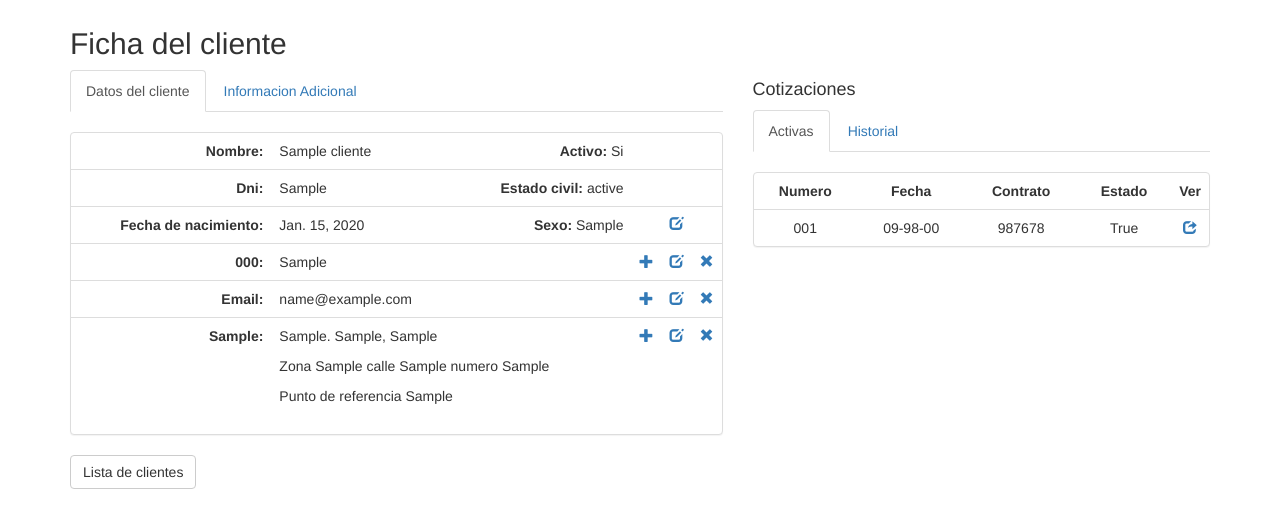
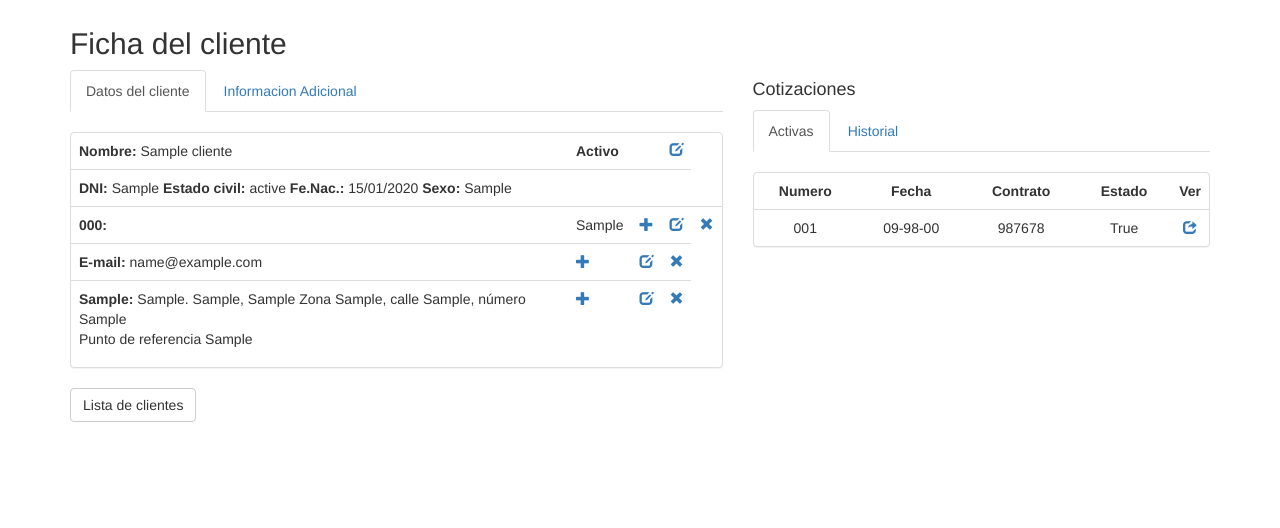
Before and after one commit to yusnelvy/mtvmcotizacion, a Django app: page /cliente/cliente_ficha/1/ in a window 1280 px wide. Shown: the part 53-581 px from the top of the page. Run offline with Django 3.2, Linux system fonts and the light colour scheme; tables that the repository leaves empty hold one stand-in row (values such as "Sample post"); some libraries are stand-ins or nearby versions.

Commit message:
Cambios de ficha de cliente

```diff
--- a/mtvmcotizacion/template/cliente/cliente_ficha.html
+++ b/mtvmcotizacion/template/cliente/cliente_ficha.html
@@ -60,23 +60,15 @@ Eliminar
               {% for i in lista_cliente %}
 
               <tr>
-                <td class="text-right"><strong>Nombre: </strong></td>
-                <td>{{ i.nombre_principal }}
-                  <span style="float:right;">
-                    <strong>Activo: </strong>
-
-                  {{ i.activo|yesno:"Si,No" }}
-
-                  </span>
-                </td>
-                <td></td>
-                <td></td>
-                <td></td>
+                <td class=""><strong>Nombre: </strong>{{ i.nombre_principal }}</td>
+                <td colspan="2"><span style="">
+                  <strong>{{ i.activo|yesno:"Activo,Inactivo" }}</strong>
+                </span></td>
+                <td><a title="Editar cliente" data-toggle="tooltip" data-placement="right" href="../../editar/{{i.id}}/" style="float:right;" class="glyphicon-asterisk glyphicon glyphicon-edit"></a></td>
               </tr>
               <tr>
-                <td class="text-right"><strong>Dni: </strong></td>
-                <td>{{ i.dni }}
-                  <span style="float:right;">
+                <td class=""><strong>DNI: </strong>{{ i.dni }}
+                  <span style="">
                     <strong>Estado civil: </strong>
 
                     {% if i.estado_civil %}
@@ -90,15 +82,8 @@ Eliminar
                     {% endif %}
 
                   </span>
-                </td>
-                <td></td>
-                <td></td>
-                <td></td>
-              </tr>
-              <tr>
-                <td class="text-right"><strong>Fecha de nacimiento:</strong></td>
-                <td>{{ i.fecha_nacimiento }}
-                  <span style="float:right;">
+                <strong>Fe.Nac.: </strong> {{ i.fecha_nacimiento|date:"d/m/Y" }}
+                  <span style="">
                     <strong>Sexo: </strong>
 
                     {% if i.sexo %}
@@ -114,9 +99,7 @@ Eliminar
                   </span>
                 </td>
                 <td></td>
-                <td>
-                  <a title="Editar_cliente" data-toggle="tooltip" data-placement="right" href="../../editar/{{i.id}}/" style="float:right;" class="glyphicon-asterisk glyphicon glyphicon-edit"></a>
-                </td>
+                <td></td>
                 <td></td>
               </tr>
 
@@ -127,7 +110,7 @@ Eliminar
               {% for i in lista_telefono_cliente %}
 
               <tr id="tr{{i.id}}">
-                <td class="text-right"><strong>{{ i.tipo_telefono }}: </strong></td>
+                <td class=""><strong>{{ i.tipo_telefono }}: </strong></td>
                 <td>{{ i.numero }}</td>
                 <td>
                   <a title="Agregar" data-toggle="tooltip" data-placement="right" href="../../../telefono/nuevo/" style="float:righ;" class="glyphicon-asterisk glyphicon glyphicon-plus"></a>
@@ -145,8 +128,7 @@ Eliminar
               {% else %}
 
               <tr>
-                <td class="text-right"><strong>Telefono: </strong></td>
-                <td></td>
+                <td class=""><strong>Telefono: </strong></td>
                 <td>
                   <a title="Agregar" data-toggle="tooltip" data-placement="right" href="../../../telefono/nuevo" style="float:righ;" class="glyphicon-asterisk glyphicon glyphicon-plus"></a>
                 </td>
@@ -160,8 +142,7 @@ Eliminar
               {% for i in lista_email %}
 
               <tr id="tr{{i.id}}">
-                <td class="text-right"><strong>Email: </strong></td>
-                <td>{{ i.email }}</td>
+                <td class=""><strong>E-mail: </strong>{{ i.email }}</td>
                 <td><a title="Agregar" data-toggle="tooltip" data-placement="right" href="../../email/nuevo" style="float:righ;" class="glyphicon-asterisk glyphicon glyphicon-plus"></a></td>
                 <td>
                   <a title="Editar" data-toggle="tooltip" data-placement="right" href="email/editar/{{i.id}}/" class="glyphicon glyphicon-edit"></a>
@@ -176,8 +157,7 @@ Eliminar
               {% else %}
 
               <tr>
-                <td class="text-right"><strong>Email: </strong></td>
-                <td></td>
+                <td class=""><strong>Email: </strong></td>
                 <td><a title="Agregar" data-toggle="tooltip" data-placement="right" href="../../email/nuevo" style="float:righ;" class="glyphicon-asterisk glyphicon glyphicon-plus"></a></td>
                 <td></td>
                 <td></td>
@@ -190,20 +170,13 @@ Eliminar
               {% for i in direccioncliente_lista %}
 
               <tr id="tr{{i.id}}">
-            <td class="text-right"><strong>{{ i.tipo_direccion }}: </strong></td>
-            <td>
-              <address>
-                <p>{{ i.zona.ciudad.provincia.pais }}.
+                <td class=""><strong>{{ i.tipo_direccion }}: </strong>
+                    {{ i.zona.ciudad.provincia.pais }}.
                     {{ i.zona.ciudad.provincia }}, {{ i.zona.ciudad }}
-              </p>
-                  <p>
-                 Zona {{ i.zona }}
-                calle {{ i.calle }} numero {{ i.numero }}
-                </p>
+                    Zona {{ i.zona }}, calle {{ i.calle }}, número {{ i.numero }}
                     <p>
                       Punto de referencia {{ i.punto_referencia }}
                     </p>
-              </address>
                 </td>
                 <td width="3">
                   <a title="Agregar" data-toggle="tooltip" data-placement="right" title="Tooltip on top" href="../../../direccion/nuevo" style="float:righ;" class="glyphicon-asterisk glyphicon glyphicon-plus"></a>
--- a/mtvmcotizacion/template/cotizacion/vehiculo_add.html
+++ b/mtvmcotizacion/template/cotizacion/vehiculo_add.html
@@ -2,13 +2,13 @@
 
 {% block titulo %}
 
-<title>Agregar tipo de mueble</title>
+<title>Agregar modelo de vehículo</title>
 
 {% endblock titulo %}
 
 {% block titulo_form %}
 
-<h2>Agregar vehiculo</h2>
+<h2>Agregar modelo de vehículo</h2>
 
 {% endblock titulo_form %}
 
--- a/mtvmcotizacion/template/cotizacion/vehiculo_lista.html
+++ b/mtvmcotizacion/template/cotizacion/vehiculo_lista.html
@@ -2,7 +2,7 @@
 
 {% block titulo %}
 
-<title>Modelos de vehículos</title>
+<title>Listado de modelos de vehículo</title>
 
 {% endblock titulo %}
 
@@ -22,7 +22,7 @@
 
 {% block titulo_tabla %}
 
-<h2>Modelos de vehículo</h2>
+<h2>Listado de modelos de vehículo</h2>
 
 {% endblock titulo_tabla %}
 
@@ -30,7 +30,7 @@
 
 {% block cantidad_tabla %}
 
-<h6>Cantidad de registros encontrados:
+<h6>Cantidad de vehículos registrados:
   <span class="badge" id="count_reg">
 
     {{ lista_vehiculo.count }}
--- a/mueble/forms.py
+++ b/mueble/forms.py
@@ -30,6 +30,9 @@ class OcupacionForm(ModelForm):
     class Meta:
         model = Ocupacion
         fields = '__all__'
+        labels = {
+            'descripcion': ('Nivel de ocupación')
+        }
 
 
 class FormaMuebleForm(ModelForm):
```
Lines whose indentation alone changed are shown as unchanged.
